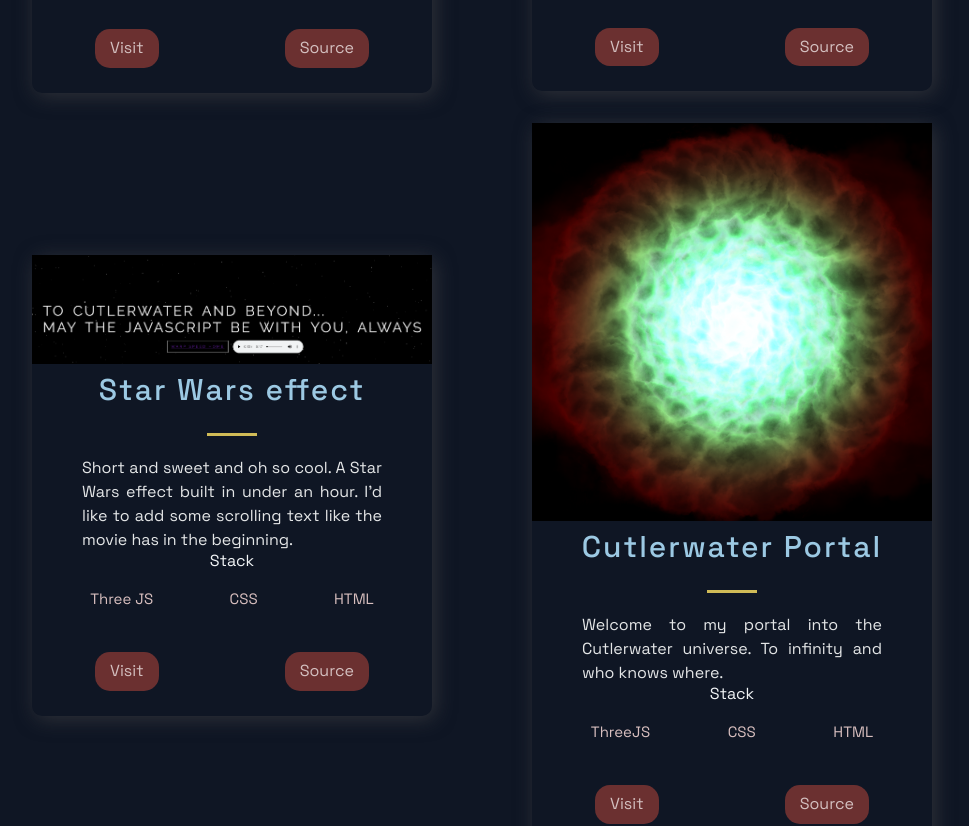
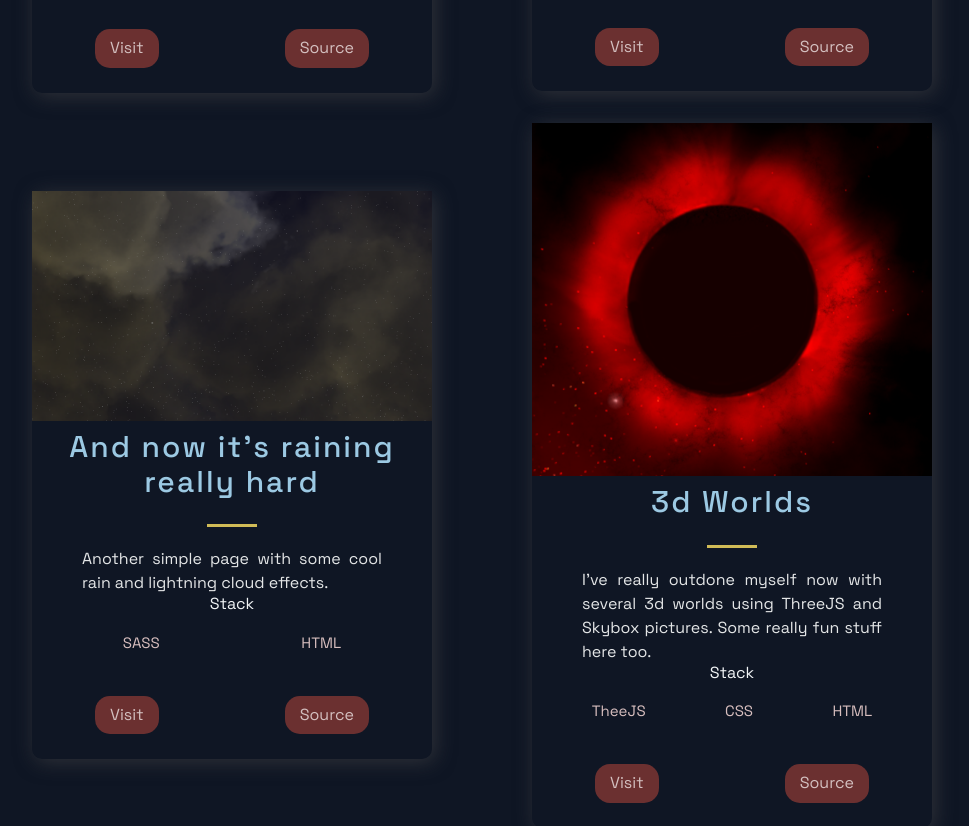
Before and after one commit to cutlerwater/MyPortfolio, a Next.js app: page / in a window 1280 px wide. Shown: the part 1980-2806 px from the top of the page, without its empty margins (158-1127 px from the left). Built offline with nearby package versions, Linux system fonts and the light colour scheme.

Commit message:
Add files via upload

```diff
--- a/src/constants/constants.js
+++ b/src/constants/constants.js
@@ -15,6 +15,24 @@ export const projects = [
       tags: [ 'SASS', 'HTML'],
     source: 'https://github.com/cutlerwater/snoweffect',
     visit: 'https://cutlerwater-itssnowing.netlify.app/',
+    id: 0,
+  },
+  {
+    title: 'And now it\'s raining really hard',
+    description: "Another simple page with some cool rain and lightning cloud effects.",
+      image: '/images/rain.png',
+      tags: [ 'SASS', 'HTML'],
+    source: 'https://github.com/cutlerwater/3dworld',
+    visit: 'https://cutlerwater-itsraining.netlify.app/',
+    id: 0,
+  },
+  {
+    title: '3d Worlds',
+    description: "I've really outdone myself now with several 3d worlds using ThreeJS and Skybox pictures.  Some really fun stuff here too.",
+      image: '/images/eclipse.png',
+      tags: [ 'TheeJS', 'CSS', 'HTML'],
+    source: 'https://github.com/cutlerwater/3dworld',
+    visit: 'https://3dworld-cutlerwater.netlify.app/',
     id: 0,
   },
   {
```
